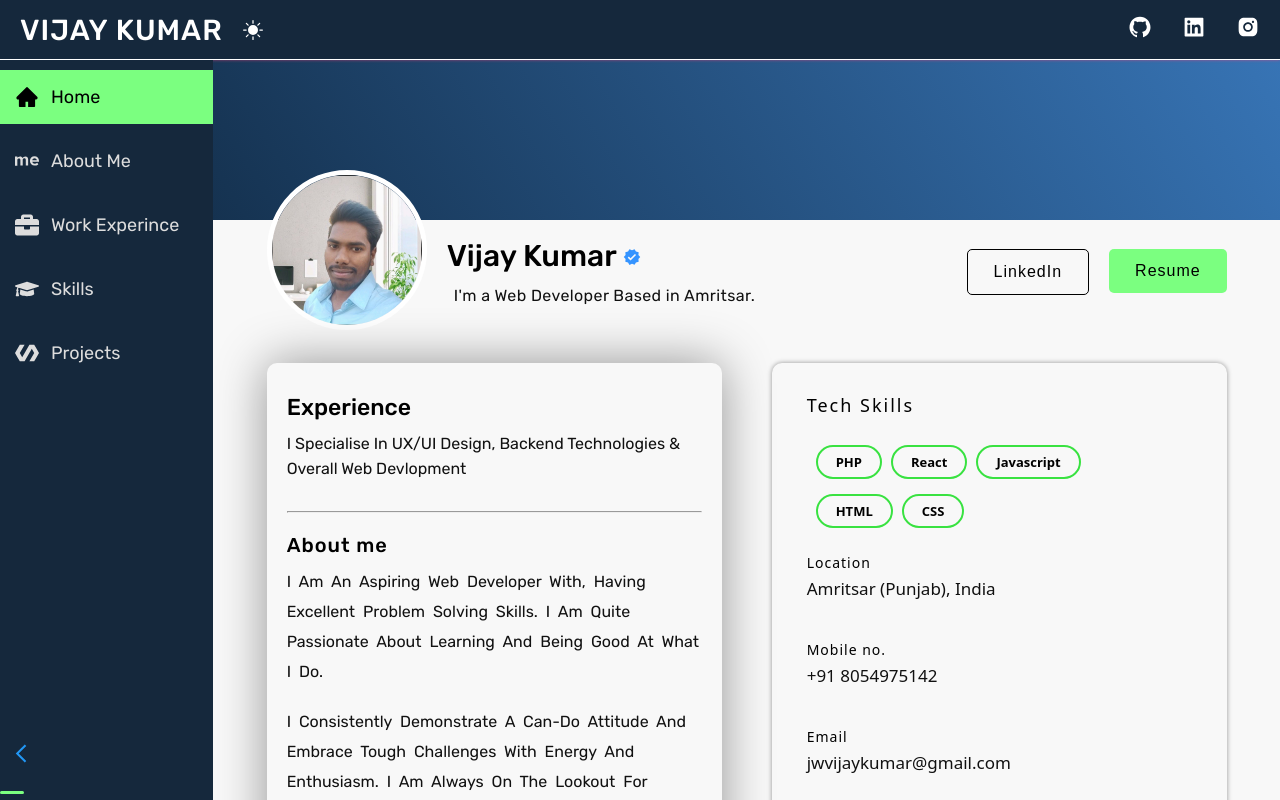
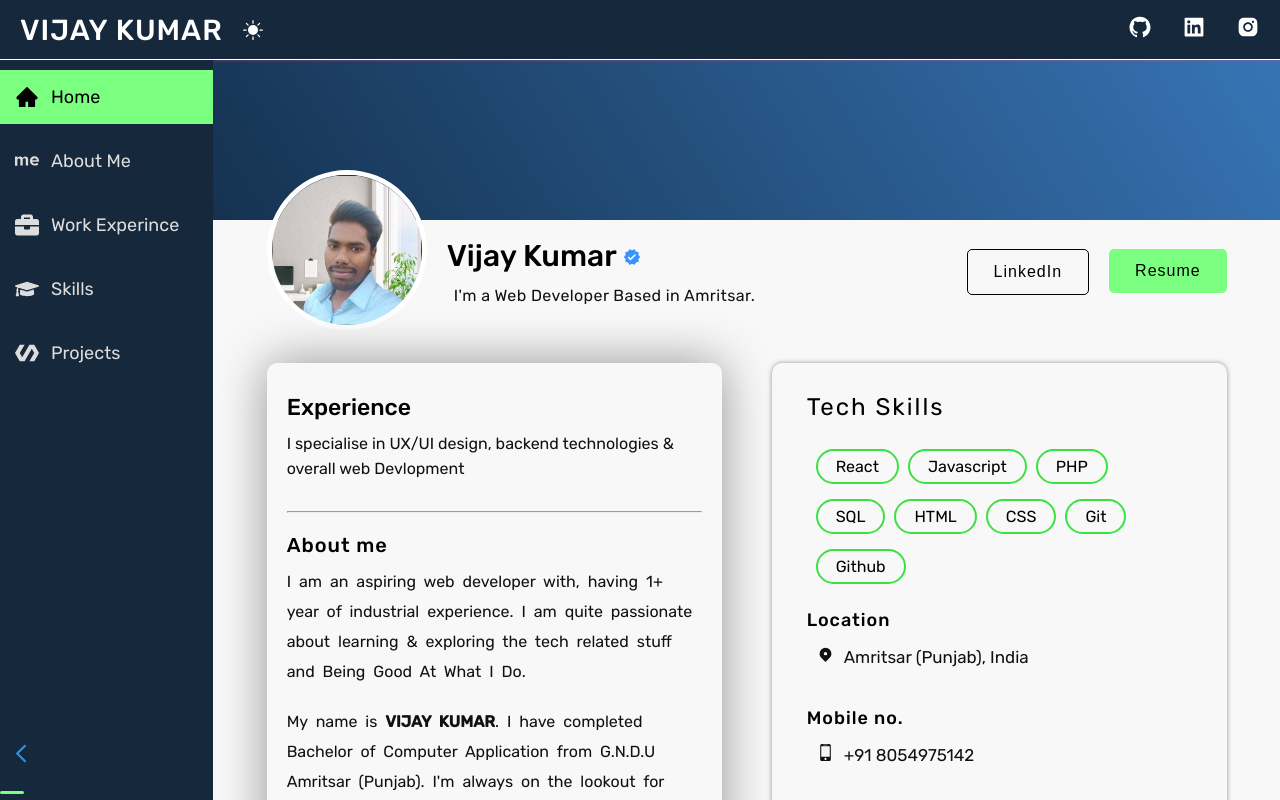
Before and after one commit to Vijaykumar308/portfolio, a React (Create React App) app: page / in a window 1280 px wide. Shown: the top 800 px of the page. Built offline with nearby package versions, Linux system fonts and the light colour scheme; the HTML template or start-up script is replaced by a standard one.

Commit message:
increasing the font size of tech in home page

```diff
--- a/src/Pages/Home/Home.jsx
+++ b/src/Pages/Home/Home.jsx
@@ -5,7 +5,9 @@ import {FaReact, FaServer,FaDatabase} from "react-icons/fa";
 import {BiServer} from "react-icons/bi";
 import { NavLink } from "react-router-dom";
 import Footer from "../../Components/Footer/Footer";
-
+import {HiLocationMarker} from 'react-icons/hi';
+import {ImMobile} from 'react-icons/im';
+import {AiOutlineMail} from 'react-icons/ai';
 export const Home = () => {
   return (
     <>
@@ -42,9 +44,9 @@ export const Home = () => {
             <p>I specialise in UX/UI design, backend technologies & overall web Devlopment</p>
             <hr />
             <h3>About me</h3>
-            <p className="para">I am an aspiring web developer with, having excellent problem solving skills. I am quite passionate about learning and being good at what I do.</p>
+            <p className="para">I am an aspiring web developer with, having 1+ year of industrial experience. I am quite passionate about learning & exploring the tech related stuff and Being Good At What I Do.</p>
             <p className="para">
-            I consistently demonstrate a can-do attitude and embrace tough challenges with energy and enthusiasm. I am always on the lookout for opportunities to collaborate on new ideas and technologies</p>
+            My name is <strong>VIJAY KUMAR</strong>. I have completed Bachelor of Computer Application from G.N.D.U Amritsar (Punjab). I'm always on the lookout for opportunities to collaborate on new ideas & tech related stuff.</p>
 
               <NavLink to="/about">
                 <button className="btn readmore"> Read More</button>
@@ -54,25 +56,31 @@ export const Home = () => {
           <div className="skillsSection">
             <div className="skills">
               <h4>Tech Skills</h4>
-              <span className="skills-design">PHP</span>
               <span className="skills-design">React</span>
               <span className="skills-design">Javascript</span>
+              <span className="skills-design">PHP</span>
+              <span className="skills-design">SQL</span>
               <span className="skills-design">HTML</span>
               <span className="skills-design">CSS</span>
+              <span className="skills-design">Git</span>
+              <span className="skills-design">Github</span>
             </div>
 
             <div className="location">
               <h5>Location</h5>
+              <span><HiLocationMarker/></span>
               <span>Amritsar (Punjab), India</span>
             </div>
 
             <div>
               <h5>Mobile no.</h5>
+              <span><ImMobile/></span>
               <span>+91 8054975142</span>
             </div>
 
             <div>
               <h5>Email</h5>
+              <span><AiOutlineMail/></span>
               <span>jwvijaykumar@gmail.com</span>
             </div>
 
--- a/src/Pages/Home/home.css
+++ b/src/Pages/Home/home.css
@@ -109,7 +109,7 @@
     font-size: 1.6rem;
     color: var(--para-color);
     padding: 1rem 0;
-    text-transform: capitalize;
+    /* text-transform: capitalize; */
     line-height: 2.5rem;
 }
 .experience hr{
@@ -151,10 +151,9 @@
 .skillsSection > div{
     padding: 1.5rem;
     margin-top: 1rem;
-    font-family: system-ui;
 }
 .skillsSection h4{
-    font-size: 1.8rem;
+    font-size: 2.4rem;
     font-weight: 400;
     letter-spacing: .2rem;
     margin-bottom: 1.3rem;
@@ -167,21 +166,26 @@
     padding: .6rem 1.8rem;
     border: .2rem solid var(--secondary-color-500);
     border-radius: 1.8rem;
-    font-size: 1.3rem;
-    font-weight: 600;
+    font-size: 1.6rem;
+    font-weight: 400;
     margin-left: .9rem;
     margin-top: 1.5rem;
     color: var(--black-and-white-color);
 }
+.skillsSection .skills-design:hover{
+    background-color: var(--secondary-color-100);
+    color: black;
+}
 .skillsSection h5{
-    font-size: 1.4rem;
-    margin-bottom: .5rem;
+    font-size: 1.8rem;
+    margin-bottom: 1.5rem;
     font-weight: 500;
     letter-spacing: 1px;
     color: var(--black-and-white-color);
 }
 .skillsSection span{
     font-size: 1.7rem;
+    margin-left: 1rem;
     color: var(--para-color);
 }
 
```
